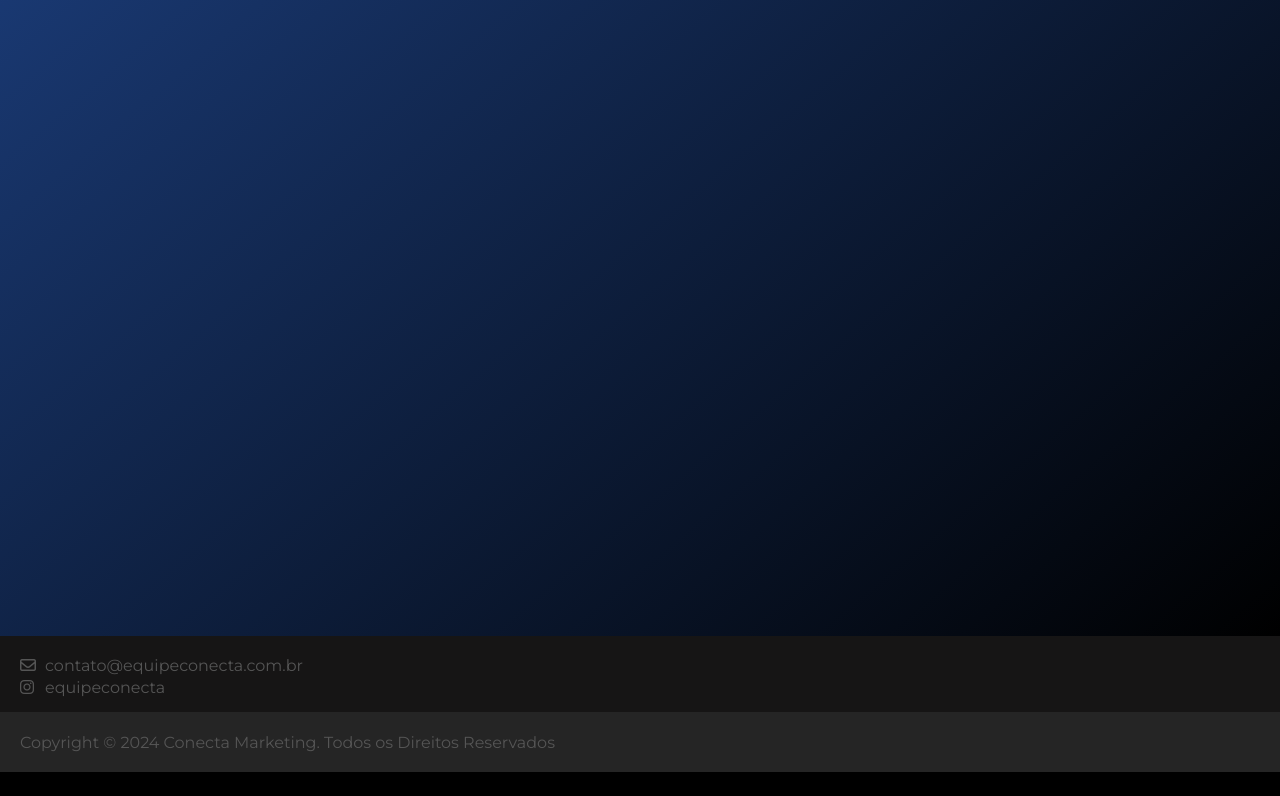
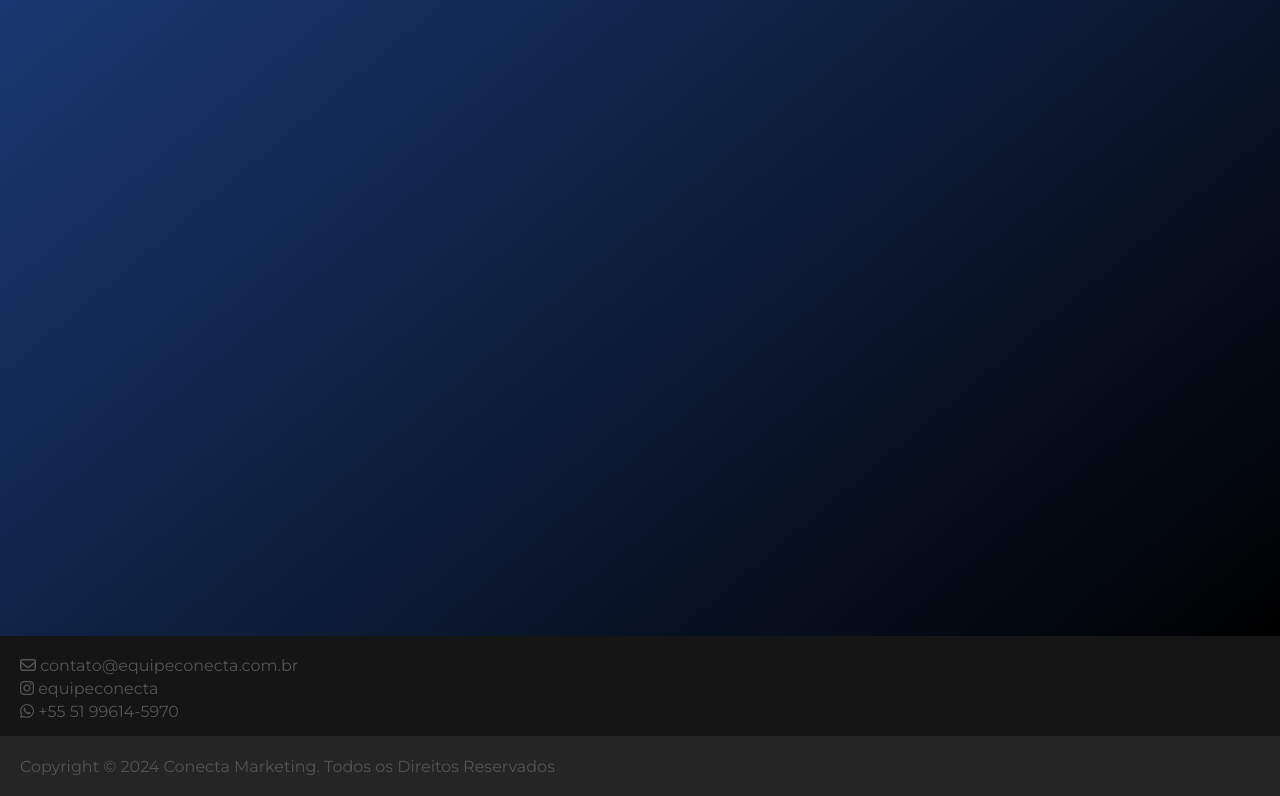
Before and after one commit to DevJeipi/Site-Equipe-Conecta, a plain HTML site: page index.html in a window 1280 px wide. Shown: the part 4926-5722 px from the top of the page. Before the commit the page ends 5698 px from the top, so only its background shows below. Drawn offline with nearby package versions, Linux system fonts and the light colour scheme.

Commit message:
numberupdate

```diff
--- a/css/style.css
+++ b/css/style.css
@@ -857,26 +857,17 @@ footer .redes {
     align-items: flex-start;
     flex-direction: column;
     margin: 20px 0px 15px 20px;
+    gap: 4px;
 }
 
 footer .redes a {
     color: #555555;
     font-family: var(--font);
-    position: relative;
 }
 
 footer .redes a:hover {
     color: #f2f2f2;
     transition: all .2s;
-}
-
-footer .redes .e-mail {
-    margin-bottom: 3px;
-}
-
-footer .redes a span {
-    position: absolute;
-    left: 25px;
 }
 
 footer .copyright {
--- a/index.html
+++ b/index.html
@@ -425,6 +425,10 @@
                 <i class="fa-brands fa-instagram"></i>
                 <span>equipeconecta</span>
             </a>
+            <a class="whatsapp" href="https://wa.me/5551996145970">
+                <i class="fa-brands fa-whatsapp"></i>
+                <span>+55 51 99614-5970</span>
+            </a>
         </div>
         <div class="copyright">
             <p>Copyright © 2024 Conecta Marketing. Todos os Direitos Reservados</p>
```
